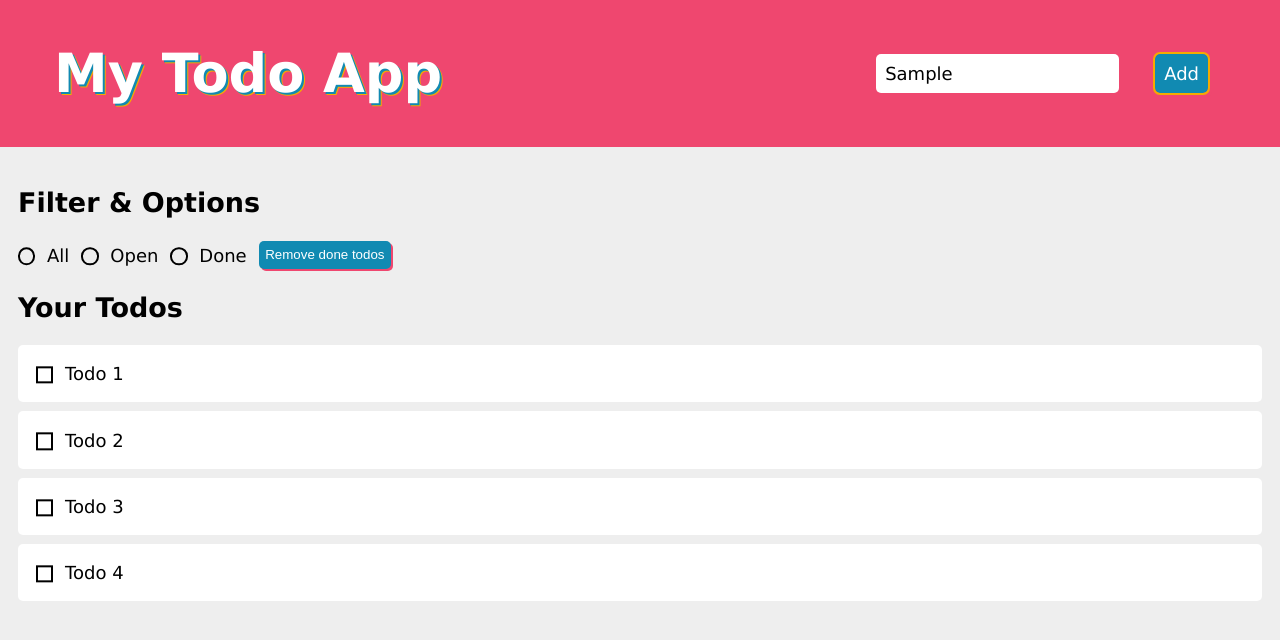
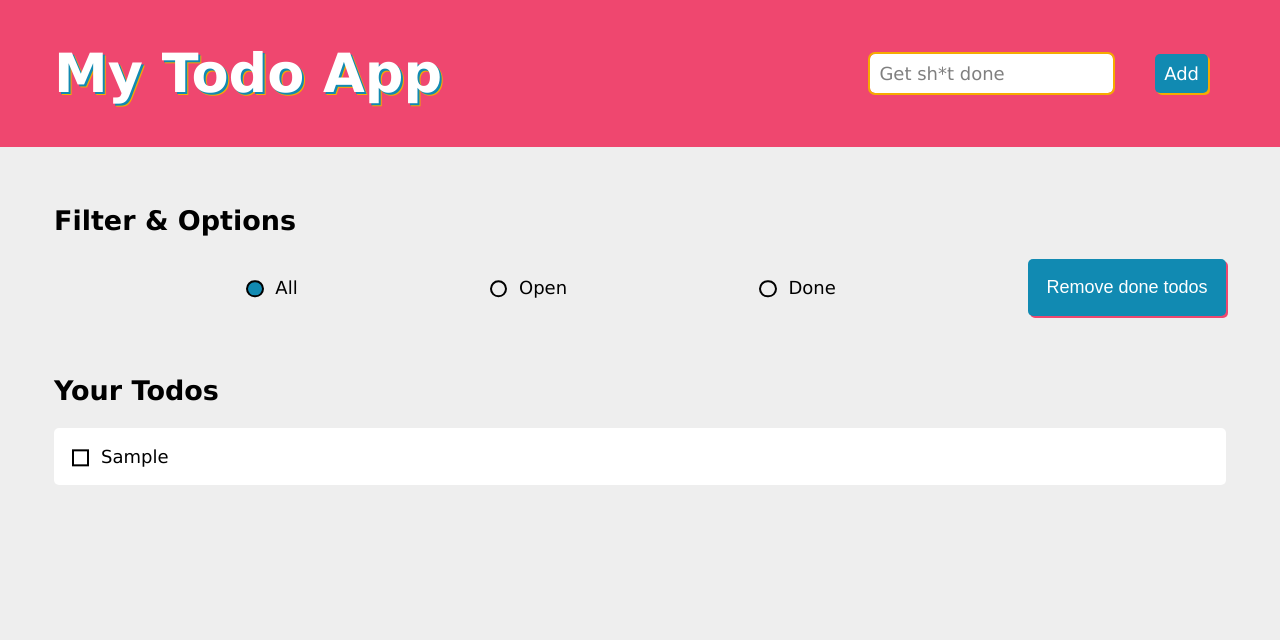
Before and after one commit to logycode/todo-app, a plain HTML site: page index.html in a window 1280 px wide. Both pictures are taken after typing "Sample" into the empty fields and a click on the button "Add". Drawn offline with Linux system fonts and the light colour scheme.

Commit message:
feat: adds add todo functionality

```diff
--- a/index.html
+++ b/index.html
@@ -12,6 +12,7 @@
       <div class="header">
         <h1 class="title">My Todo App</h1>
         <section class="new-todo-section">
+          <form>
             <input
               type="text"
               name="new-todo"
@@ -19,58 +20,40 @@
               placeholder="Get sh*t done"
             />
             <button class="add-todo">Add</button>
+          </form>
         </section>
       </div>
     </header>
     <main>
       <section>
         <h2 class="section-heading">Filter & Options</h2>
-        <div class="filter-selection">
-          <div>
-            <input type="radio" name="filter" id="filter-all" /><label
+        <div class="filter-wrapper">
+          <ul class="filter-selection">
+            <li>
+              <input type="radio" name="filter" id="filter-all" checked /><label
                 for="filter-all"
                 >All</label
               >
-          </div>
-          <div>
+            </li>
+            <li>
               <input type="radio" name="filter" id="filter-open" /><label
                 for="filter-open"
                 >Open</label
               >
-          </div>
-          <div>
+            </li>
+            <li>
               <input type="radio" name="filter" id="filter-done" /><label
                 for="filter-done"
                 >Done</label
               >
-          </div>
+            </li>
+          </ul>
           <button class="remove-todos">Remove done todos</button>
         </div>
       </section>
       <section>
         <h2 class="section-heading">Your Todos</h2>
-        <div class="todo-list">
-          <div class="todo">
-            <input type="checkbox" name="todo" id="todo-1" /><label for="todo-1"
-              >Todo 1</label
-            >
-          </div>
-          <div class="todo">
-            <input type="checkbox" name="todo" id="todo-2" /><label for="todo-2"
-              >Todo 2</label
-            >
-          </div>
-          <div class="todo">
-            <input type="checkbox" name="todo" id="todo-3" /><label for="todo-3"
-              >Todo 3</label
-            >
-          </div>
-          <div class="todo">
-            <input type="checkbox" name="todo" id="todo-4" /><label for="todo-4"
-              >Todo 4</label
-            >
-          </div>
-        </div>
+        <div class="todo-list"></div>
       </section>
     </main>
     <script src="main.js"></script>
--- a/main.css
+++ b/main.css
@@ -67,7 +67,7 @@ header {
   justify-content: space-evenly;
 }
 
-.new-todo-section > * {
+form > * {
   all: unset;
   padding: 0.5em;
   border-radius: 5px;
@@ -89,22 +89,31 @@ header {
 }
 
 main {
-  height: 100vh;
+  min-height: 100vh;
   background-color: var(--bg);
 }
 
+section {
+  padding: 1em;
+  display: flex;
+  flex-direction: column;
+}
+
 .filter-selection {
+  padding: 0;
   display: flex;
   flex-direction: column;
   align-items: flex-start;
   justify-items: center;
+  list-style-type: none;
 }
 
-.filter-selection div ~ div {
+.filter-selection li ~ li {
   margin-top: 0.5em;
 }
 
 .remove-todos {
+  width: 100%;
   margin-top: 1.5em;
   padding: 0.5em;
   background-color: var(--interface-color);
@@ -132,6 +141,10 @@ main {
 }
 
 /** generic styling for components and elements */
+
+.invisible {
+  display: none;
+}
 
 input[type="text"]:focus,
 button:focus {
@@ -189,6 +202,9 @@ label {
     align-items: center;
   }
 
+  section {
+    padding-inline: 2em;
+  }
   h1 {
     margin: 0;
   }
@@ -206,31 +222,34 @@ label {
     margin-left: 2em;
   }
 
-  .filter-selection {
-    width: 30%;
+  .filter-wrapper {
+    display: flex;
     flex-direction: row;
-    justify-content: space-between;
-    align-items: center;
-  }
-
-  /** why still shrinking? */
-
-  .filter-selection div {
+    justify-content: space-around;
     flex-shrink: 0;
   }
 
-  .filter-selection div ~ div {
-    margin: 0;
+  /*? why still shrinking? */
+
+  .filter-selection {
+    width: 100%;
+    display: flex;
+    flex-direction: row;
+    align-items: center;
+    justify-content: space-evenly;
   }
 
+  .filter-selection li ~ li {
+    margin-top: 0;
+  }
+  /*? why is the font-size smaller ? */
   .remove-todos {
     margin: 0;
+    width: 20%;
+    font-size: 1em;
   }
 }
 
 /* desktop */
 @media screen and (min-width: 1224px) {
-  .filter-selection div {
-    flex-shrink: 0;
-  }
 }
--- a/main.js
+++ b/main.js
@@ -0,0 +1,71 @@
+const iDs = [];
+const checkboxAttributes = {
+  id: "",
+  type: "checkbox",
+  name: "todo",
+};
+const labelAttributes = {
+  for: "",
+};
+
+const todoSection = document.querySelector(".todo-list");
+const todoInput = document.getElementById("new-todo");
+
+function addTodo(event) {
+  event.preventDefault();
+
+  const todo = todoInput.value;
+
+  if (todo.length < 5) {
+    alert("Bitte gib einen längeren Namen ein");
+    return false;
+  }
+
+  const currentId = createID(iDs);
+  const div = document.createElement("div");
+  const checkbox = document.createElement("input");
+  const label = document.createElement("label");
+  const todoText = document.createTextNode(todo);
+
+  todoSection.appendChild(div);
+  div.appendChild(checkbox);
+  div.appendChild(label);
+  label.appendChild(todoText);
+
+  setAttributes(checkbox, checkboxAttributes, currentId);
+  setAttributes(label, labelAttributes, currentId);
+  div.classList.add("todo");
+
+  todoInput.value = "";
+  todoInput.focus();
+}
+
+// * Helper Functions *
+
+function setAttributes(element, attributes, value) {
+  Object.keys(attributes).forEach((attr, key) => {
+    if (attr === "id" || attr === "for") {
+      attributes[attr] = value;
+    }
+    element.setAttribute(attr, attributes[attr]);
+  });
+}
+
+function createID(existingIDs) {
+  let id = "#";
+  while (id.length < 5) {
+    id += Math.floor(Math.random() * 9);
+  }
+  const exist = existingIDs.find((el) => el === id);
+  if (exist === undefined) {
+    iDs.push(id);
+    return id;
+  } else {
+    createID(existingIDs);
+  }
+}
+
+document.addEventListener("submit", addTodo);
+document.addEventListener("keyup", (key) => {
+  if (key.code === "Enter") addTodo();
+});
```
Lines whose indentation alone changed are shown as unchanged.
